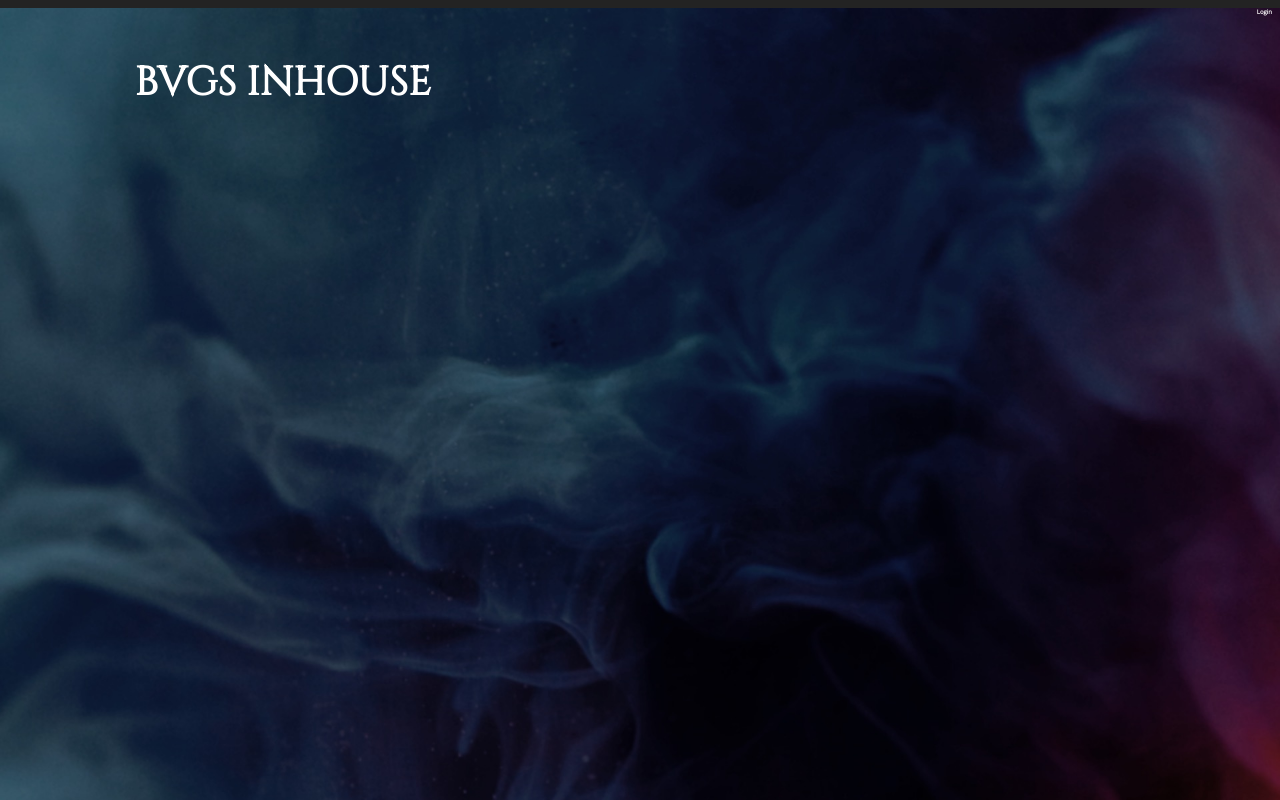
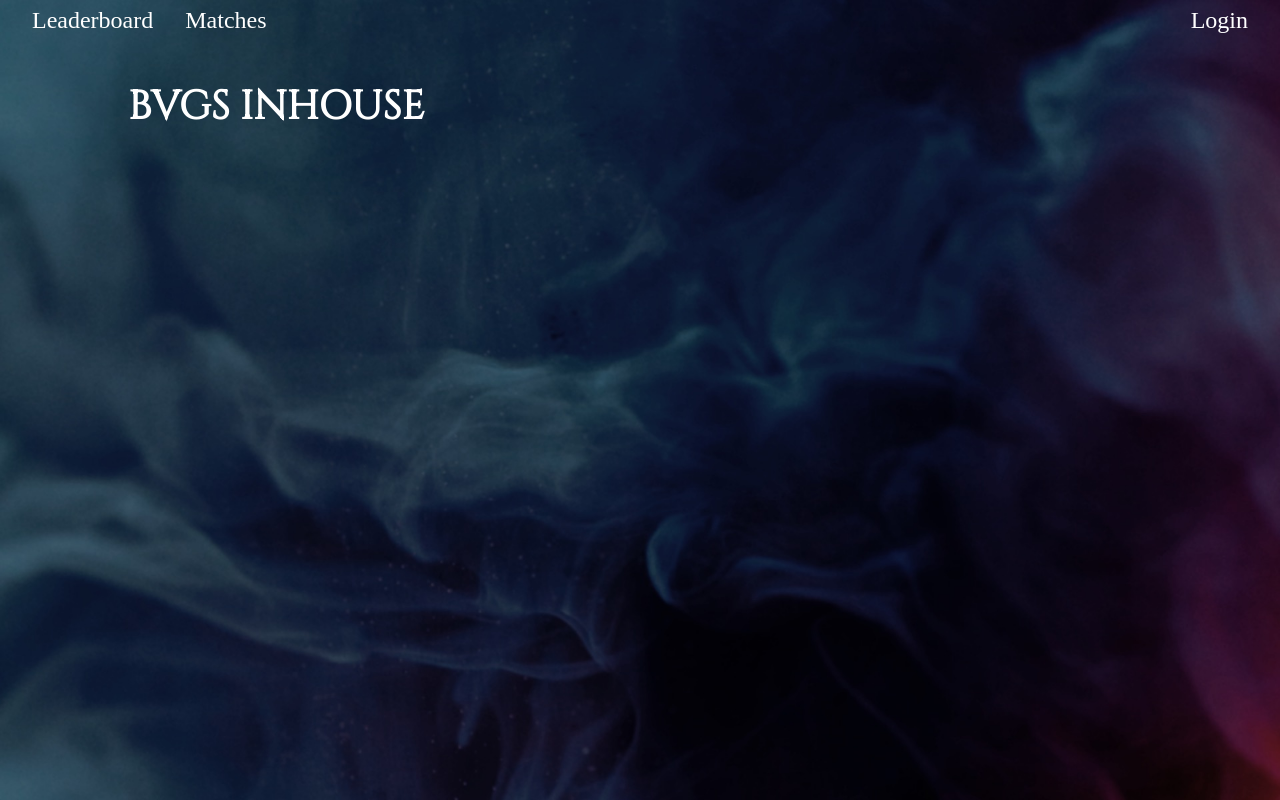
Before and after one commit to omorgan7/leaderboardv3, a website: page template.html in a window 1280 px wide. Drawn offline with nearby package versions, Linux system fonts and the light colour scheme.

Commit message:
Improve nav header, add link to /matches page

```diff
--- a/styles.css
+++ b/styles.css
@@ -91,10 +91,30 @@ body {
     position: relative;
     left: 0;
     right: 0;
+    margin: 0;
     z-index: 0;
     background-color: rgb(35, 35, 35);
     text-align: center;
 }
+
+.nav-bar {
+    align-items: center;
+    display: flex;
+    height: 40px;
+    margin-top: 0;
+    padding: 0 32px;
+}
+
+.nav-item {
+    font-size: 1.5em;
+    text-align: left;
+}
+
+.nav-item:nth-of-type(2) {
+    flex-grow: 1;
+    margin-left: 32px;
+}
+
 form {
     display: flex;
     align-items: center;
--- a/template.html
+++ b/template.html
@@ -5,11 +5,11 @@
         href="https://fonts.googleapis.com/css?family=Cinzel">
         <link rel="stylesheet" type="text/css" href="/styles.css">
     <body>
-        <div>
-            <h2 id='navbar'>
-                <span>
-                    <a id='login' href="../login">Login</a>
-                </span>
-            </h2>
-            <h3><a href='/'>BVGS INHOUSE</a></h3>
+        <div class="nav-bar">
+            <a class="nav-item" href="/">Leaderboard</a>
+            <a class="nav-item" href="/matches">Matches</a>
+            <a class="nav-item" id="login" href=login>Login</a>
         </div>
+        <h3><a href='/'>BVGS INHOUSE</a></h3>
+    </body>
+</html>
```
Also changed, not shown: index.html (+8 -10 lines).
